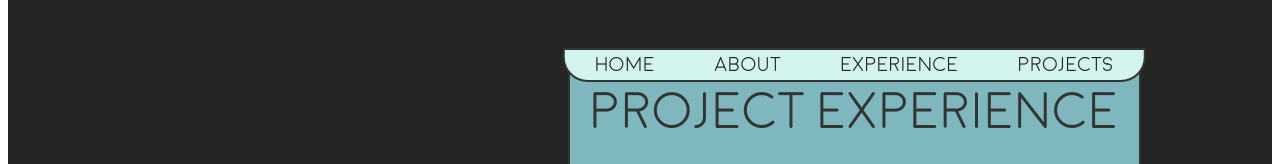
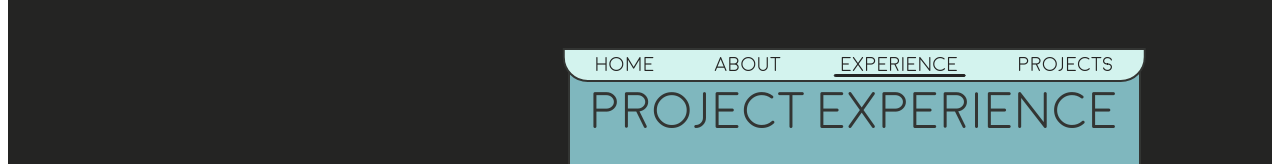
Before and after one commit to Cra1gJohnson/Base_website, a React (Vite) app: page /experience in a window 1280 px wide. Shown: the top 164 px of the page. Built offline with nearby package versions, Linux system fonts and the light colour scheme.

Commit message:
Working on tabsbar active tab idnicator

```diff
--- a/src/assets/components/tabsbar.css
+++ b/src/assets/components/tabsbar.css
@@ -25,3 +25,14 @@
 .tabs-link:hover {
     color:#7FB7BE;
 }
+
+.active-tab{
+    background-color: #242423;
+    border: 1px solid #242423;
+    height: 1px;
+    width: 130px;
+    position: absolute;
+    left: 46.5%;
+    top: 80%;
+    border-radius: 10px;
+}
--- a/src/assets/components/tabsbar.jsx
+++ b/src/assets/components/tabsbar.jsx
@@ -14,6 +14,7 @@ const TabsBar = () => {
             <Link to='/experience'>
                 <text className='tabs-link'>Experience</text>
             </Link>
+            <div className='active-tab'/>
             <Link to='/projects'>
                 <text className='tabs-link'>Projects</text>
             </Link>
```
Also changed, not shown: Journal/weekJuly7.txt.
